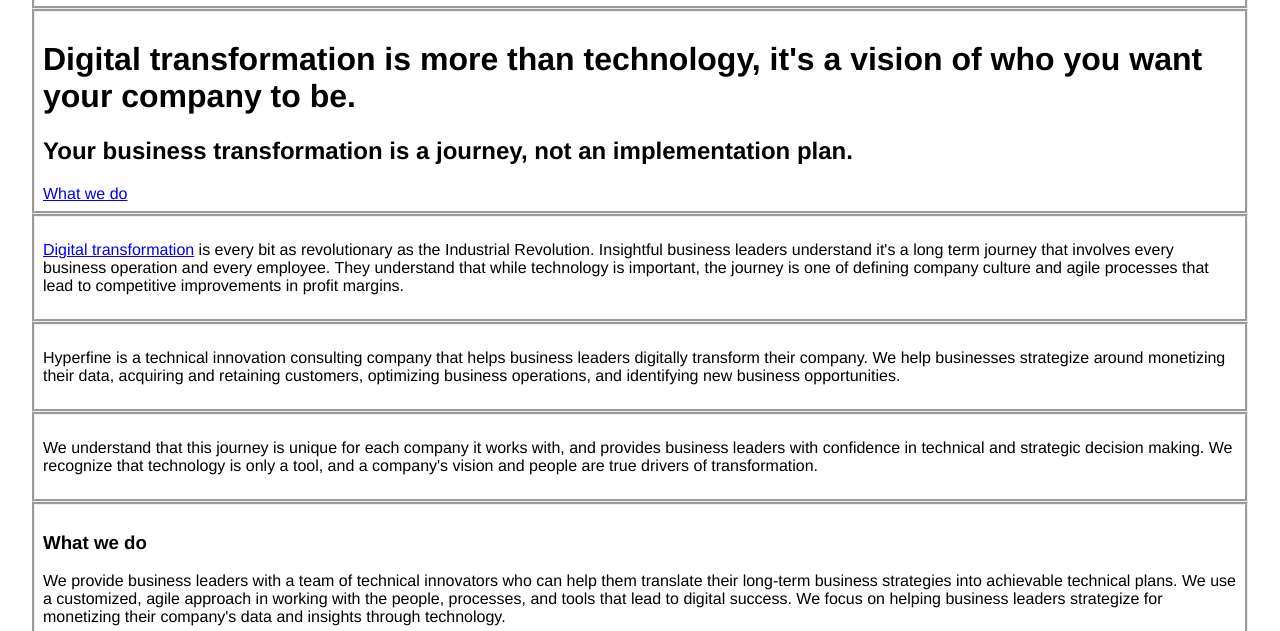
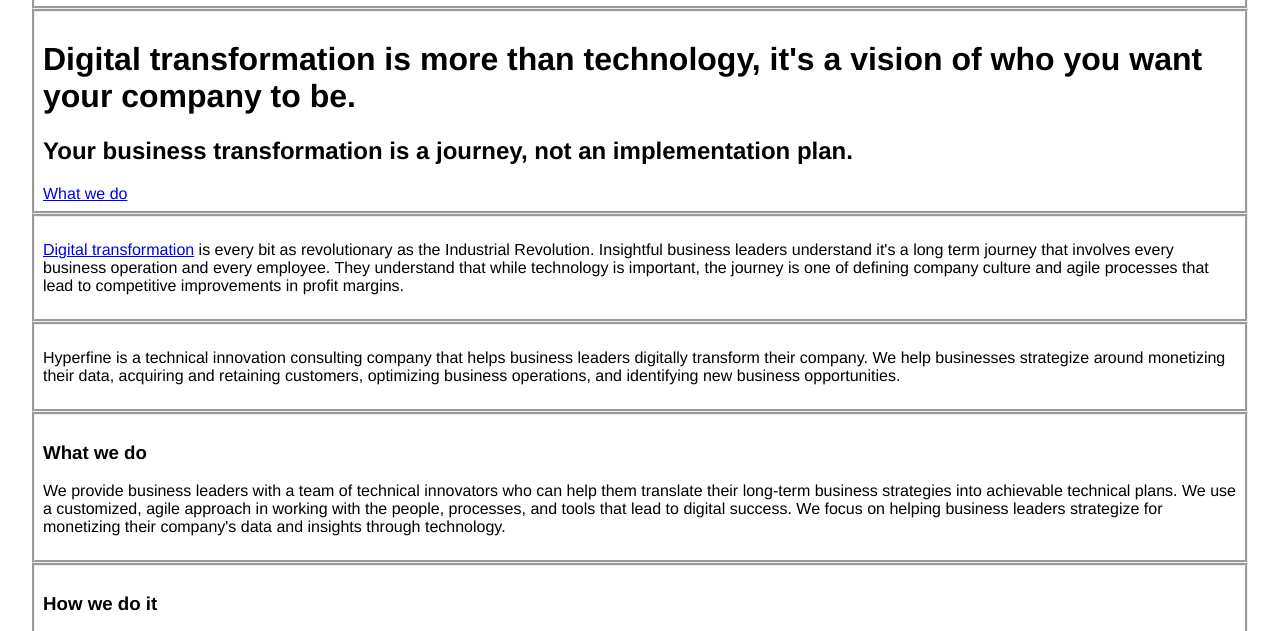
Before and after one commit to robbear/hfweb, a plain HTML site: page index.html in a window 1280 px wide. Shown: the part 162-793 px from the top of the page. Drawn offline with Linux system fonts and the light colour scheme.

Commit message:
Remove paragraph from home page

```diff
--- a/index.html
+++ b/index.html
@@ -56,15 +56,6 @@
   </div>
 
   <div>
-    <p>
-      We understand that this journey is unique for each company it works
-      with, and provides business leaders with confidence in technical and
-      strategic decision making. We recognize that technology is only a tool,
-      and a company's vision and people are true drivers of transformation.
-    </p>
-  </div>
-
-  <div>
     <h3>What we do</h3>
     <p>
       We provide business leaders with a team of technical innovators who can
```
